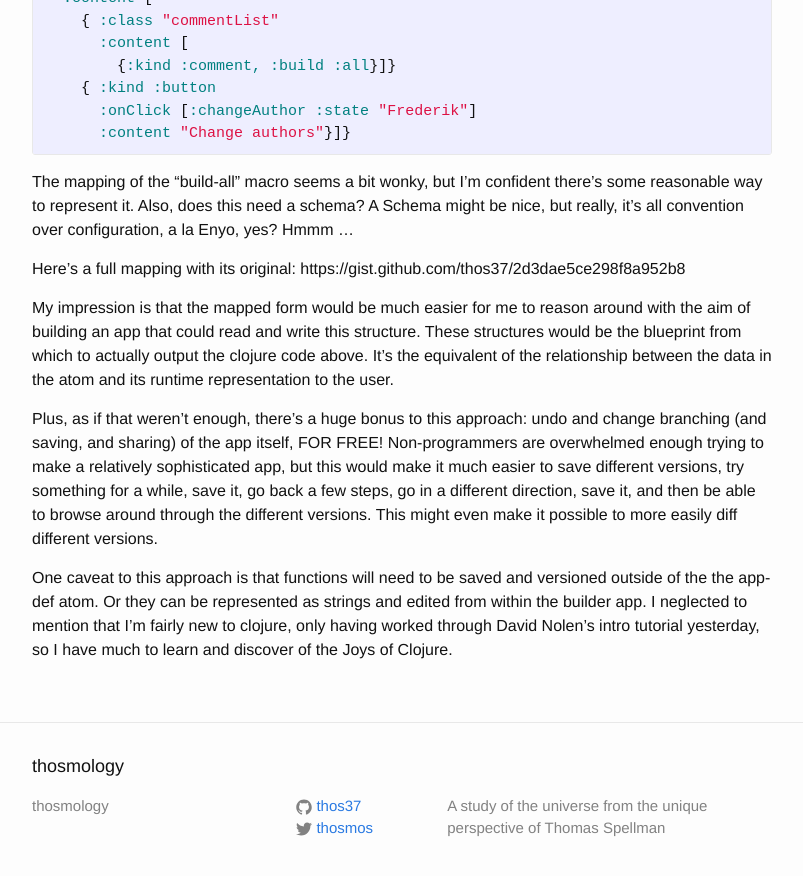
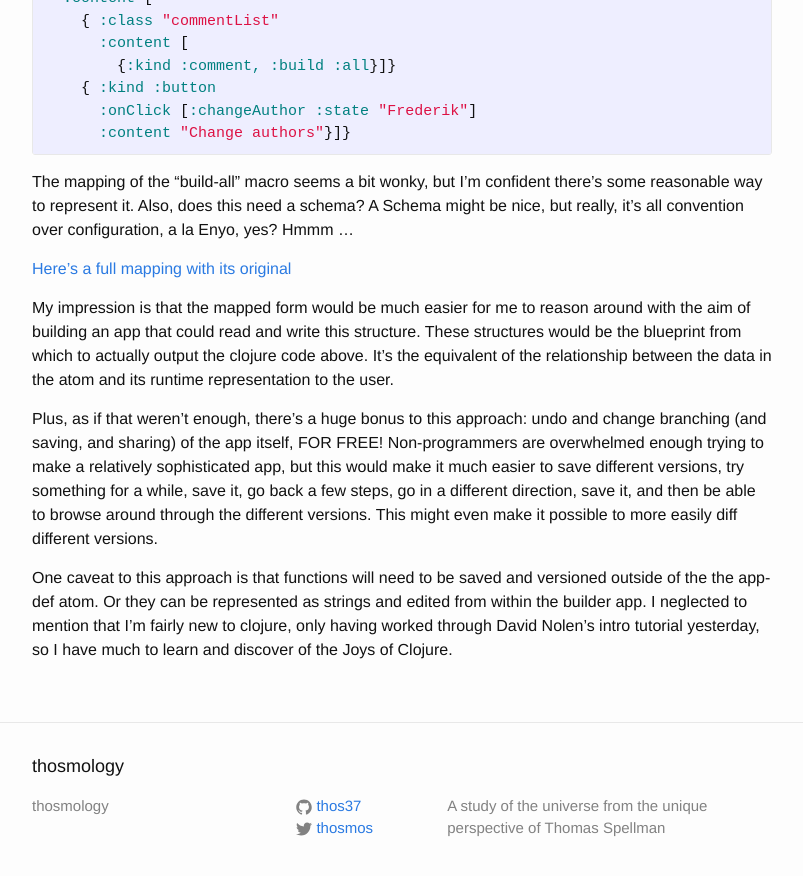
Before and after one commit to thosmos/thosmos.github.io, a Jekyll site: the page built from _posts/2014-12-15-imagining-atomatizing-the-app.markdown, in a window 1280 px wide and 900 px high, scrolled down 2207 px. Shown: the top 876 px of the window, without its empty margins (238-1041 px from the left). Built offline with Jekyll 4.4.1, drawn with Linux system fonts in a browser that asks for light colours.

Commit message:
Update 2014-12-15-imagining-atomatizing-the-app.markdown

```diff
--- a/_posts/2014-12-15-imagining-atomatizing-the-app.markdown
+++ b/_posts/2014-12-15-imagining-atomatizing-the-app.markdown
@@ -74,8 +74,7 @@ and here's a mapped abstraction:
 
 The mapping of the "build-all" macro seems a bit wonky, but I'm confident there's some reasonable way to represent it.  Also, does this need a schema?  A Schema might be nice, but really, it's all convention over configuration, a la Enyo, yes?  Hmmm ...
 
-Here's a full mapping with its original:
-https://gist.github.com/thos37/2d3dae5ce298f8a952b8
+[Here's a full mapping with its original](https://gist.github.com/thos37/2d3dae5ce298f8a952b8)
 
 My impression is that the mapped form would be much easier for me to reason around with the aim of building an app that could read and write this structure.  These structures would be the blueprint from which to actually output the clojure code above.  It's the equivalent of the relationship between the data in the atom and its runtime representation to the user.
 
```
